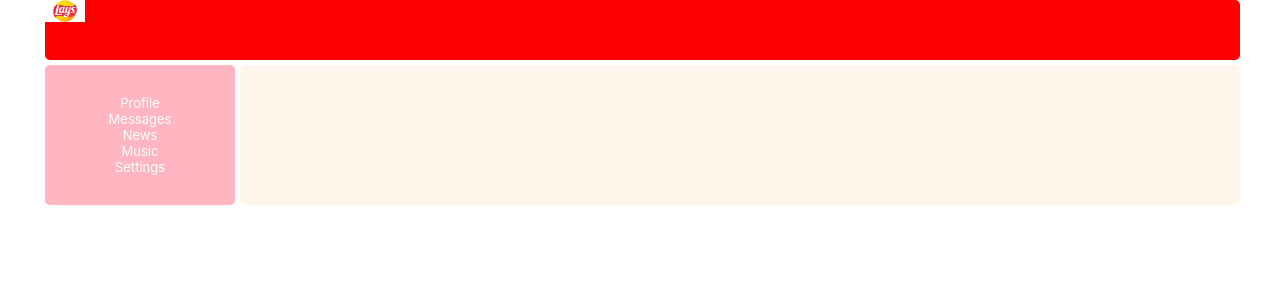
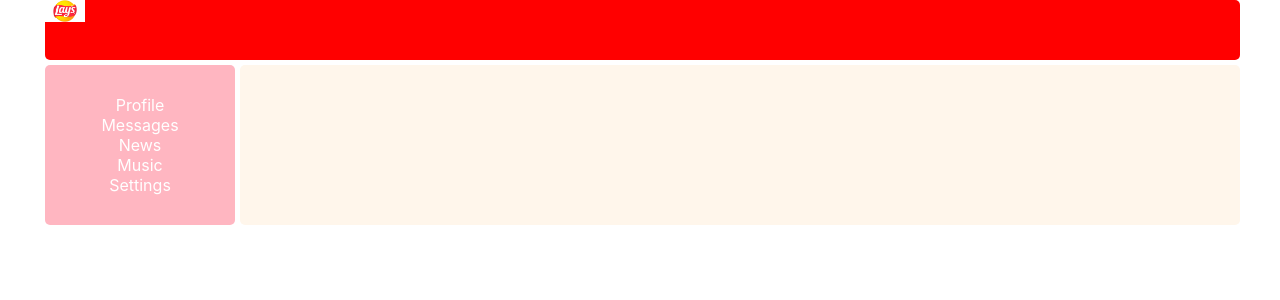
Before and after one commit to Toyfon/TS, a React (Create React App) app in the folder my-app/: page / in a window 1280 px wide. Shown: the top 300 px of the page. Built offline with nearby package versions, Linux system fonts and the light colour scheme.

Commit message:
Update Navbar.module.css

```diff
--- a/my-app/src/components/Navbar/Navbar.module.css
+++ b/my-app/src/components/Navbar/Navbar.module.css
@@ -6,7 +6,6 @@
     grid-area: n;
     margin: 5px 5px 0px 5px;
     border-radius: 5px;
-    font-size: small;
 }
 
 
```
